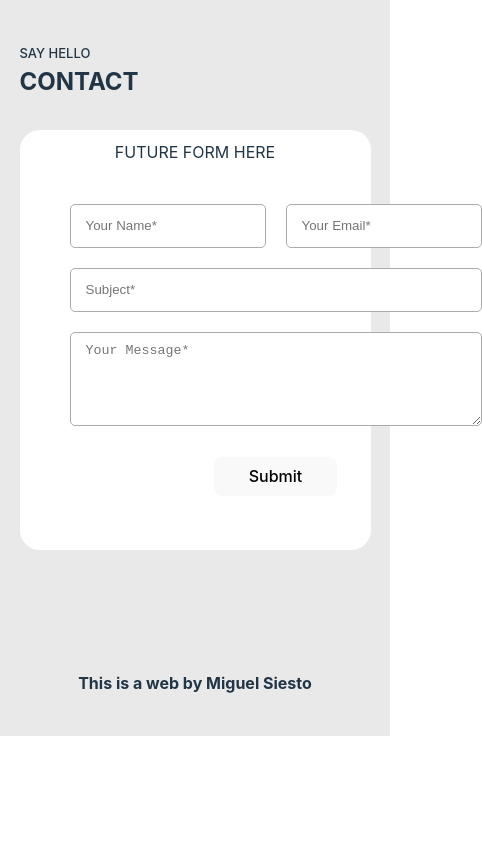
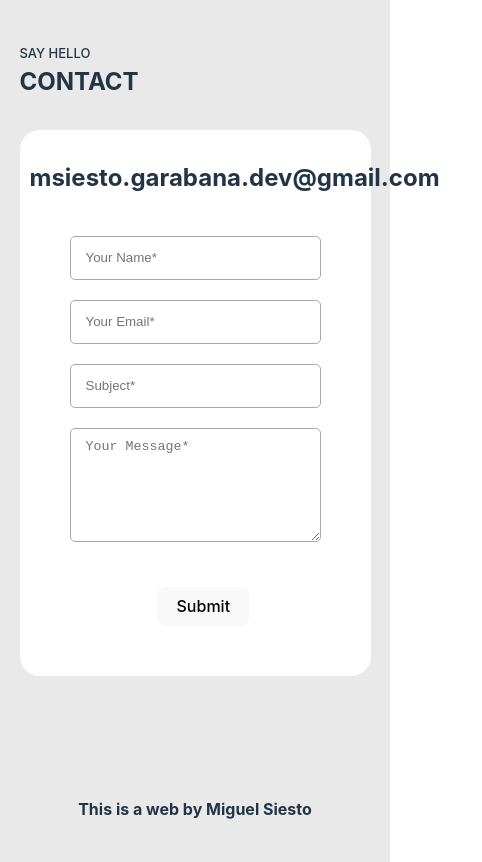
Before and after one commit to MSiestoGarabana/webfolio-msiesto, a React (Vite) app: page / in a window 390 px wide. Shown: the part 6620-7482 px from the top of the page, 482 px wide, since content can reach past the window. Before the commit the page ends 7356 px from the top, so only its background shows below. Built offline with nearby package versions, Linux system fonts and the light colour scheme.

Commit message:
responsive contact card

```diff
--- a/src/Main.Components/Contact/Contact.css
+++ b/src/Main.Components/Contact/Contact.css
@@ -7,5 +7,5 @@
     background-color: rgb(255, 255, 255);
     border-radius: 20px;
     padding: 10px;
-    height: 400px;
+    height: fit-content;
 }
--- a/src/Main.Components/Contact/Contact.tsx
+++ b/src/Main.Components/Contact/Contact.tsx
@@ -8,8 +8,7 @@ function Contact() {
     <main id="goto__contact" className="contact__main">
       <CardHeader heading="SAY HELLO" title="CONTACT"></CardHeader>
       <div className="contact__body">
-        {" "}
-        FUTURE FORM HERE
+        <h2>msiesto.garabana.dev@gmail.com</h2>
         <Form />
       </div>
     </main>
--- a/src/Main.Components/Contact/form.css
+++ b/src/Main.Components/Contact/form.css
@@ -54,3 +54,12 @@
     box-shadow: 0px 5px 15px rgba(0, 0, 0, 0.521);
     outline: none;
 }
+@media(max-width: 770px) {
+    .form{
+        display: flex;
+        flex-direction: column;
+    }
+    .messageInput{
+        height: 100px;
+    }
+}
--- a/src/Main.Components/Contact/form.tsx
+++ b/src/Main.Components/Contact/form.tsx
@@ -4,7 +4,7 @@ import "./form.css";
 function ContactForm() {
   const [state, handleSubmit] = useForm("mknabzdq");
   if (state.succeeded) {
-    return <p>Thanks for joining!</p>;
+    return <p>"Thanks for reaching out :D"</p>;
   }
   return (
     <form onSubmit={handleSubmit} className="form">
```
